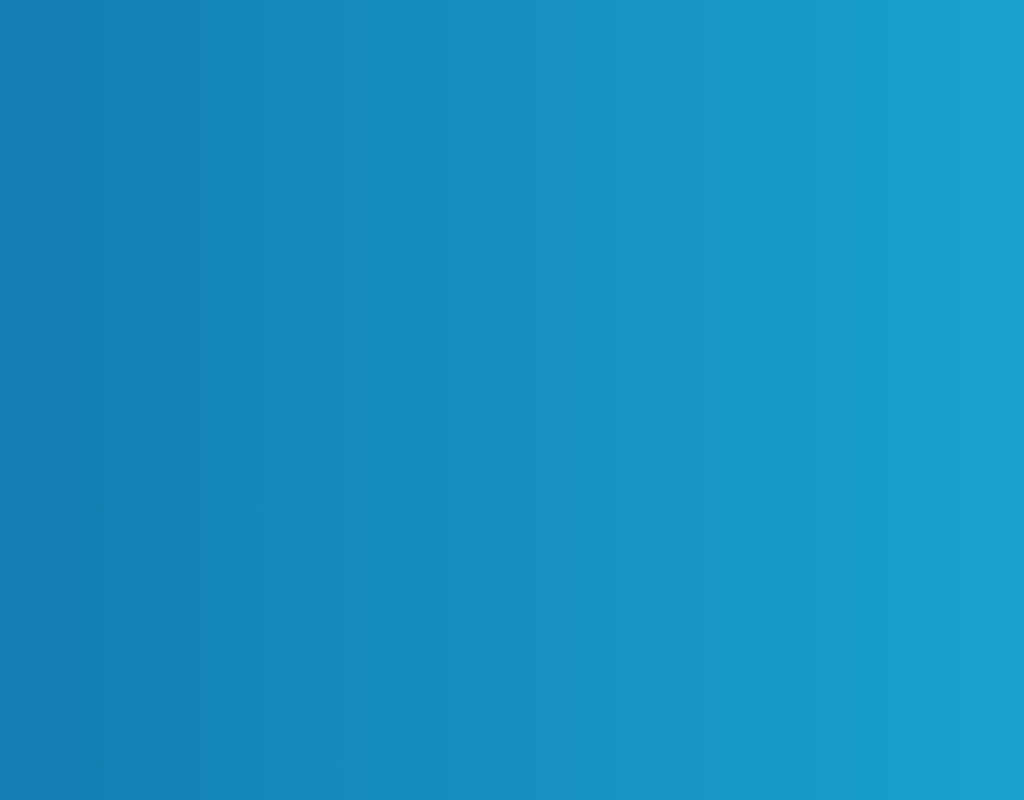
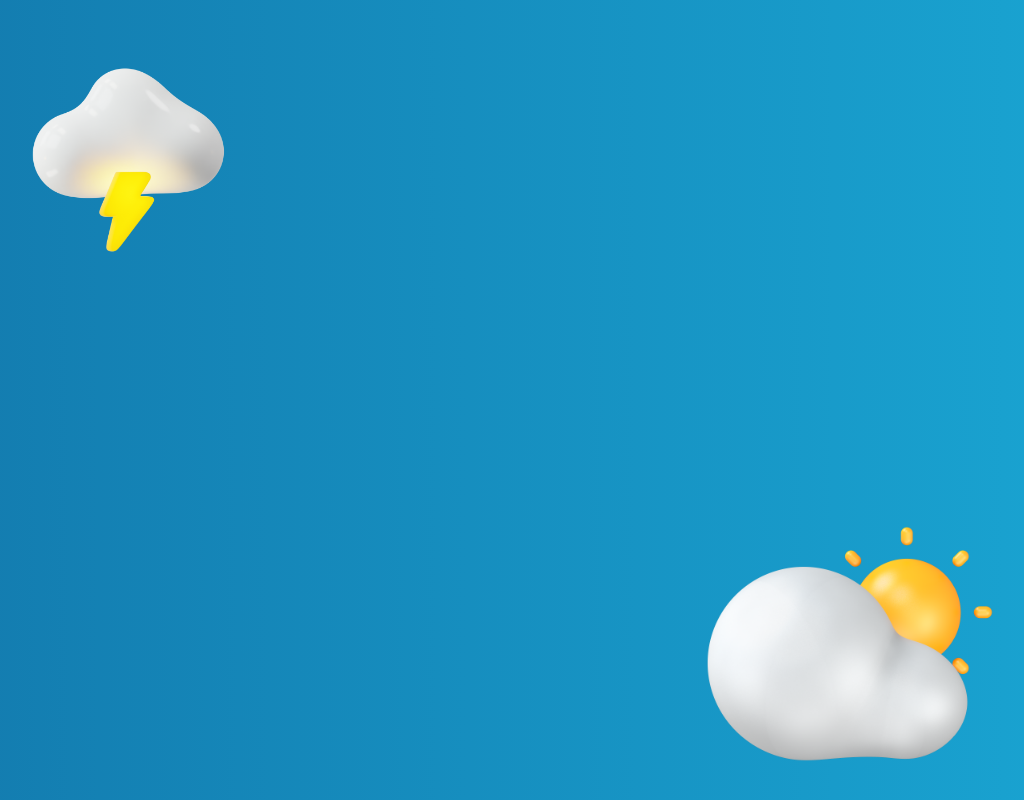
Before and after one commit to f-taboada/QuoteGenerator, a Next.js app: page / in a window 1280 px wide. Shown: the whole page, without its empty margins (14-1038 px from the left). Built offline with nearby package versions, Linux system fonts and the light colour scheme.

Commit message:
Added Images

```diff
--- a/components/QuoteGenerator/QuoteGeneratorElements.tsx
+++ b/components/QuoteGenerator/QuoteGeneratorElements.tsx
@@ -20,3 +20,17 @@
         }
     }
 `;
+
+export const BackgroundImage1 = styled(Image)`
+  position: relative;
+  z-index: 1;
+  margin-left: -10px;
+  margin-top: -10px;
+`;
+
+export const BackgroundImage2 = styled(Image)`
+  position: fixed;
+  z-index: 1;
+  right: 120px;
+  bottom: -10px;
+`;
--- a/pages/index.tsx
+++ b/pages/index.tsx
@@ -1,7 +1,11 @@
 import Head from 'next/head'
 import Image from 'next/image'
 import styles from '@/styles/Home.module.css'
-import { GradientBackgroundCon } from '@/components/QuoteGenerator/QuoteGeneratorElements'
+//Components
+import { BackgroundImage1, BackgroundImage2, GradientBackgroundCon } from '@/components/QuoteGenerator/QuoteGeneratorElements'
+//Assets
+import Clouds1 from '@/assets/cloud-and-thunder.png'
+import Clouds2 from '@/assets/cloudy-weather.png'
 
 
 export default function Home() {
@@ -16,6 +20,17 @@
       {/* Background */}
       <GradientBackgroundCon>
 
+        <BackgroundImage1
+          src={Clouds1}
+          height="300"
+          alt="cloudybackground1"
+          />
+
+        <BackgroundImage2
+          src={Clouds2}
+          height="300"
+          alt="cloudybackground1"
+          />
       </GradientBackgroundCon>
     </>
   )
```
Also changed, not shown: assets/cloud-and-thunder.png (added), assets/cloudy-weather.png (added).
